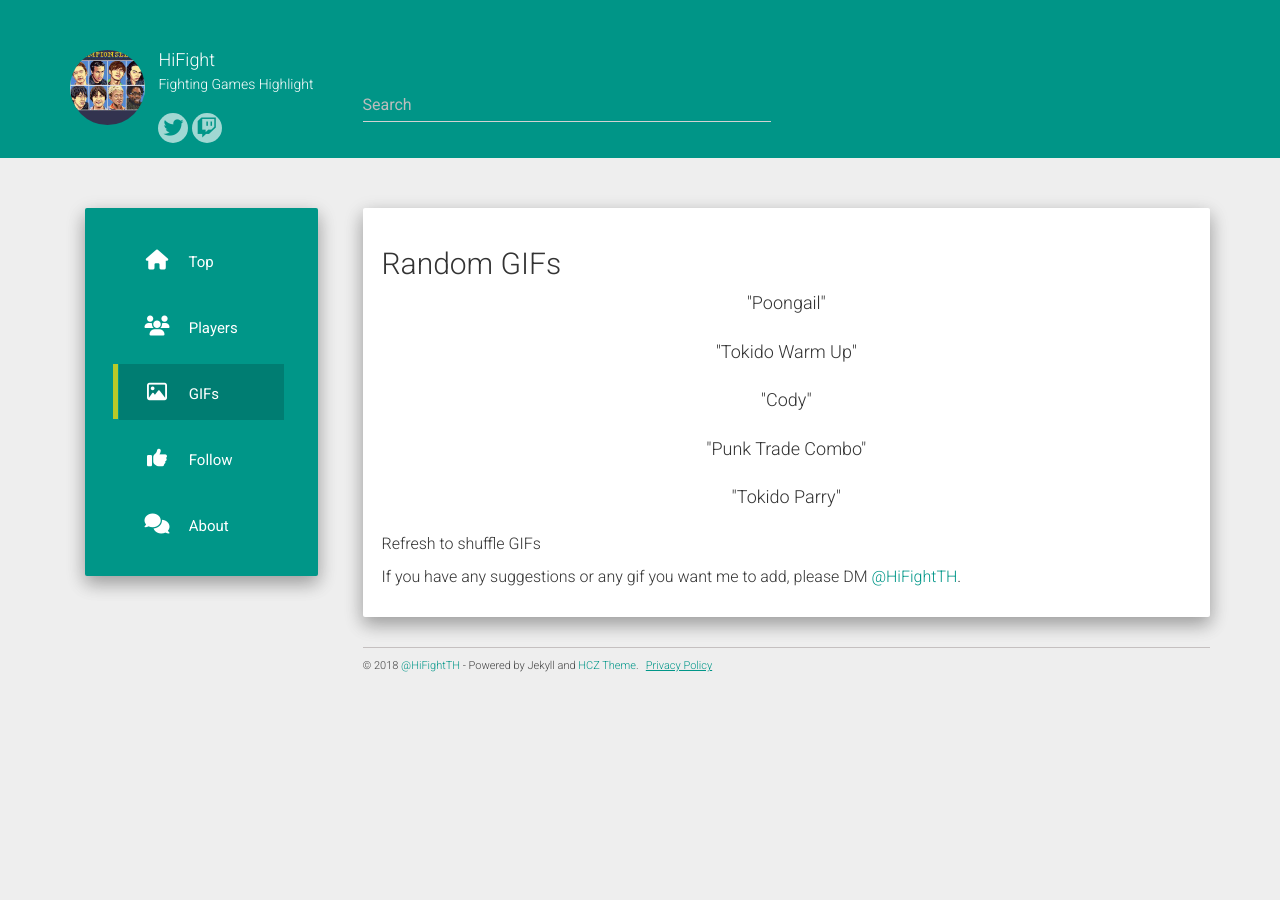
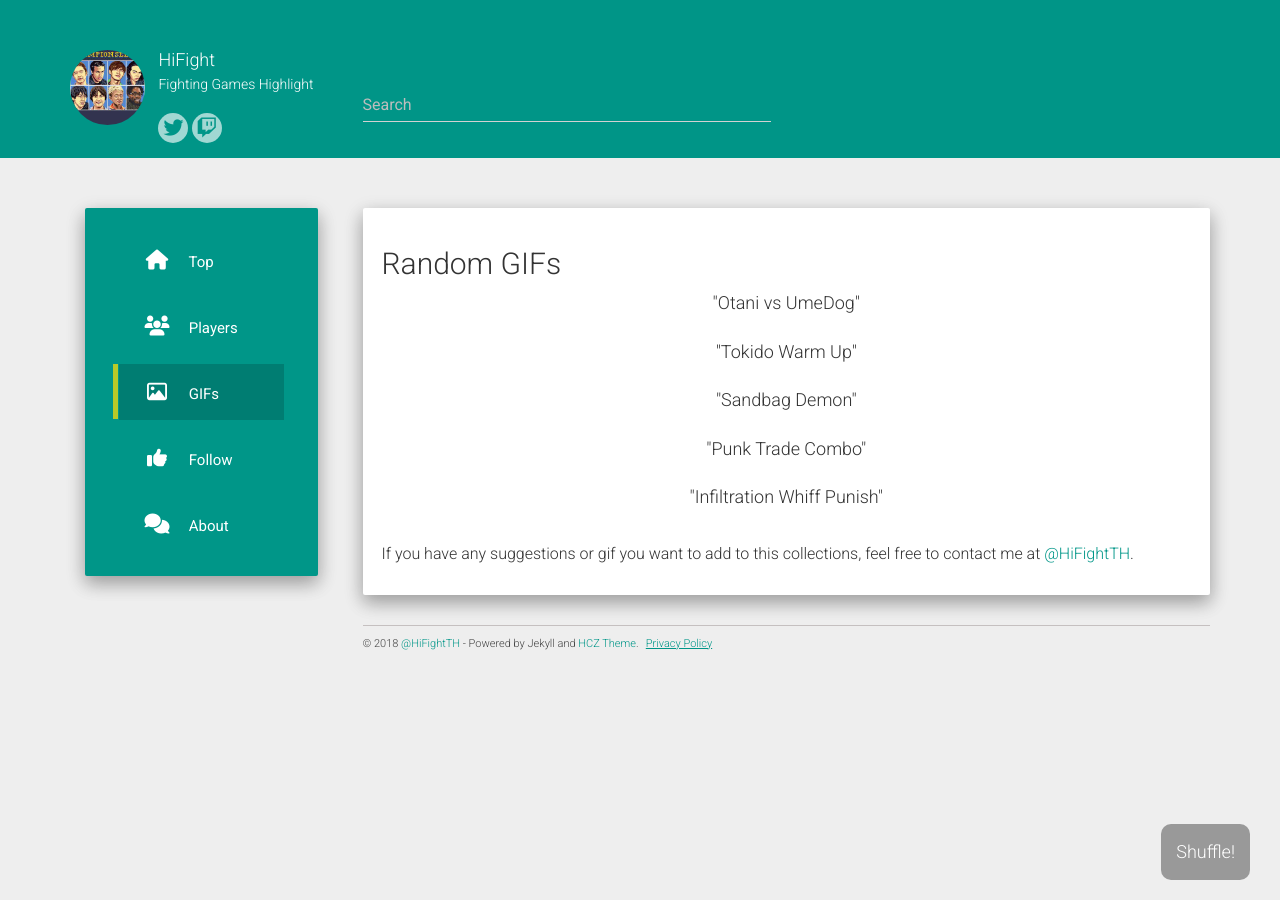
Before and after one commit to hifight/hifight.github.io, a Jekyll site: the page built from gifs.md, in a window 1280 px wide. Built offline with Jekyll 4.4.1, drawn with Linux system fonts in a browser that asks for light colours; nearby versions of some CDN libraries.

Commit message:
add shuffle button

```diff
--- a/gifs.md
+++ b/gifs.md
@@ -9,10 +9,17 @@ permalink: /gifs/
 <div id="gfy-list">
 </div>
 
-Refresh to shuffle GIFs
+<script>
+function refreshFunction() {
+    location.reload();
+    document.body.scrollTop = 0; // For Safari
+    document.documentElement.scrollTop = 0; // For Chrome, Firefox, IE and Opera
+}
+</script>
 
-If you have any suggestions or any gif you want me to add,
-please DM <a href="https://twitter.com/HiFightTH">@HiFightTH</a>.
+<button onclick="refreshFunction()" id="refreshButton">Shuffle!</button>
 
+If you have any suggestions or gif you want to add to this collections,
+feel free to contact me at <a href="https://twitter.com/HiFightTH">@HiFightTH</a>.
 
 <script src="{{ site.baseurl }}/static/js/gifs_page.js"></script>
--- a/static/css/main.css
+++ b/static/css/main.css
@@ -229,3 +229,21 @@ footer {
     font-size: 18px;
     text-align: center;
 }
+#refreshButton {
+    position: fixed; /* Fixed/sticky position */
+    bottom: 20px; /* Place the button at the bottom of the page */
+    right: 30px; /* Place the button 30px from the right */
+    z-index: 99; /* Make sure it does not overlap */
+    border: none; /* Remove borders */
+    outline: none; /* Remove outline */
+    background-color: #999; /* Set a background color */
+    color: white; /* Text color */
+    cursor: pointer; /* Add a mouse pointer on hover */
+    padding: 15px; /* Some padding */
+    border-radius: 10px; /* Rounded corners */
+    font-size: 18px; /* Increase font size */
+}
+
+#refreshButton:hover {
+    background-color: #555; /* Add a dark-grey background on hover */
+}
--- a/static/js/gifs_page.js
+++ b/static/js/gifs_page.js
@@ -1,8 +1,13 @@
 ---
 ---
-(function() {
+// get gif data and shuffle the array
+var gfyArray = {{ site.data.gifs | jsonify }};
+var shuffledGfyArray = shuffle(gfyArray);
+var index = 0;
+var max = 5;
 
-		var gfyArray = {{ site.data.gifs | jsonify }};
+// add gfy on load
+addGfy()
 
 function shuffle(sourceArray) {
 	for (var i = 0; i < sourceArray.length - 1; i++) {
@@ -35,14 +40,22 @@
 
 	var br = document.createElement("br");
 	parentDiv.appendChild(br);
+
 }
 
-		var shuffledGfyArray = shuffle(gfyArray);
+function addGfy()
+{
 	var div = document.getElementById('gfy-list');
+
+	// while(div.firstChild){
+		// div.removeChild(div.firstChild);
+	// }
+
 	var i;
-		for(i = 0; i < 5; i++)
+	for(i = index; i < index + max; i++)
 	{
 		addGfyData(div, shuffledGfyArray[i]);
 	}
+	index = i;
 
-})();
+}
```
Also changed, not shown: _data/gifs.json (+8 -0 lines). Lines whose indentation alone changed are shown as unchanged.
